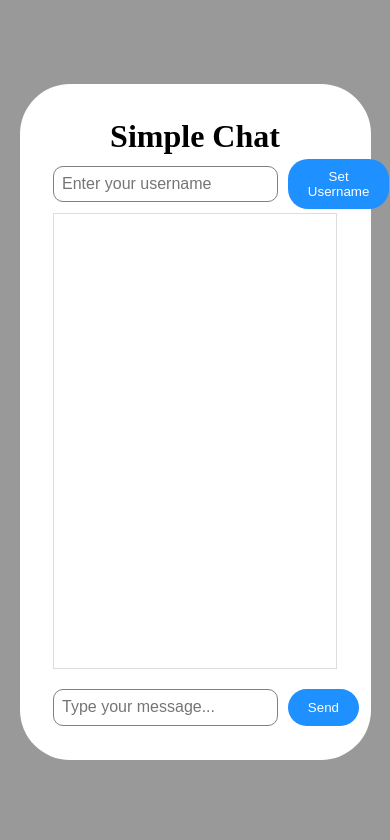
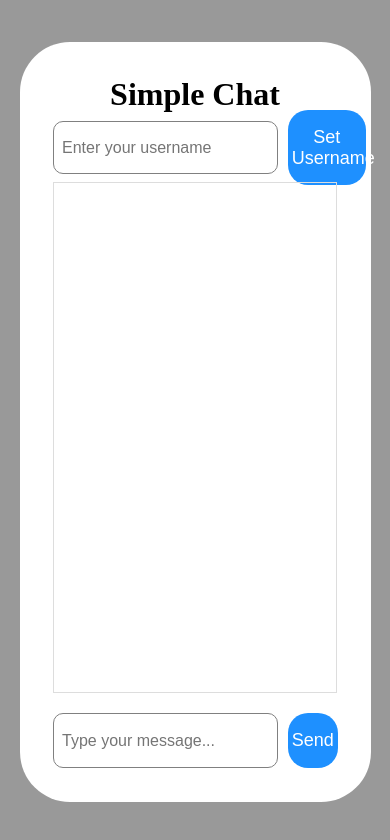
Before and after one commit to ZalaNidhish/chatpat, a website: page public/index.html in a window 390 px wide. Drawn offline with nearby package versions, Linux system fonts and the light colour scheme; no server answers.

Commit message:
responsive 2

```diff
--- a/public/index.html
+++ b/public/index.html
@@ -18,7 +18,7 @@
       background-color: #999;
   }
   .main{
-      height: 80vh;
+      height: 90vh;
       width: 90vw;
       background-color: white;
       padding: 4vh;
@@ -33,7 +33,7 @@
   .username-container{
       display: flex;
       align-items: center;
-      padding: 1vw 0;
+      padding: 3vw 0;
       height: 10%;
   }
   #messages {
@@ -61,10 +61,10 @@
       border-radius: 10px;
       flex-grow: 1;
       border: 1px solid grey;
-      padding: 1vh 2vw;
+      padding: 2vh 2vw;
     }
     button {
-      padding: 10px 20px;
+      padding: 2vh 1vw;
       background: dodgerblue;
       color: white;
       border: none;
@@ -72,6 +72,8 @@
       margin-left: 10px;
       border-radius: 20px;
       transition: all 0.2s ease-in-out;
+      width: 20vw;
+      font-size: 18px;
       }
     button:hover {
         transform: translateY(-4px);
```
